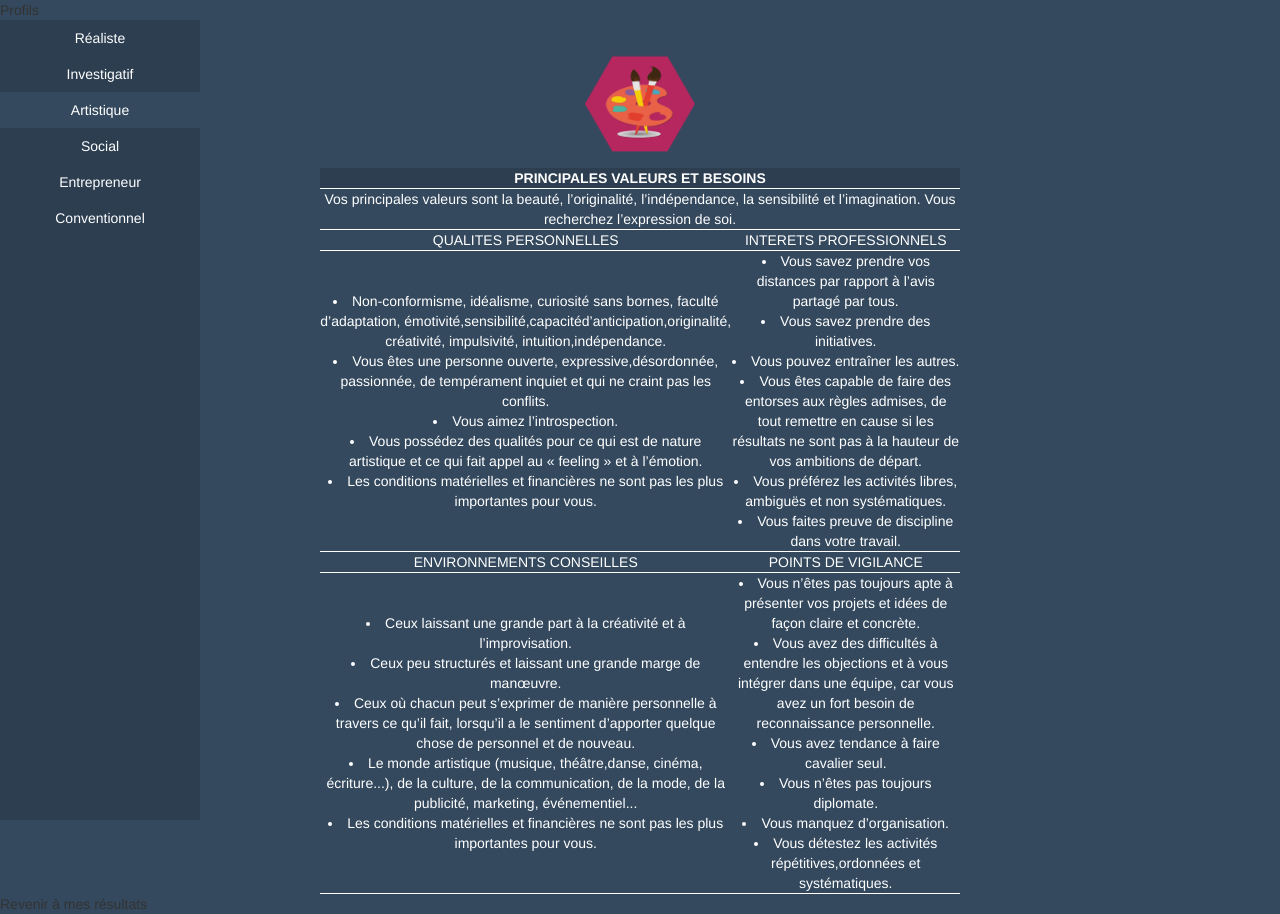
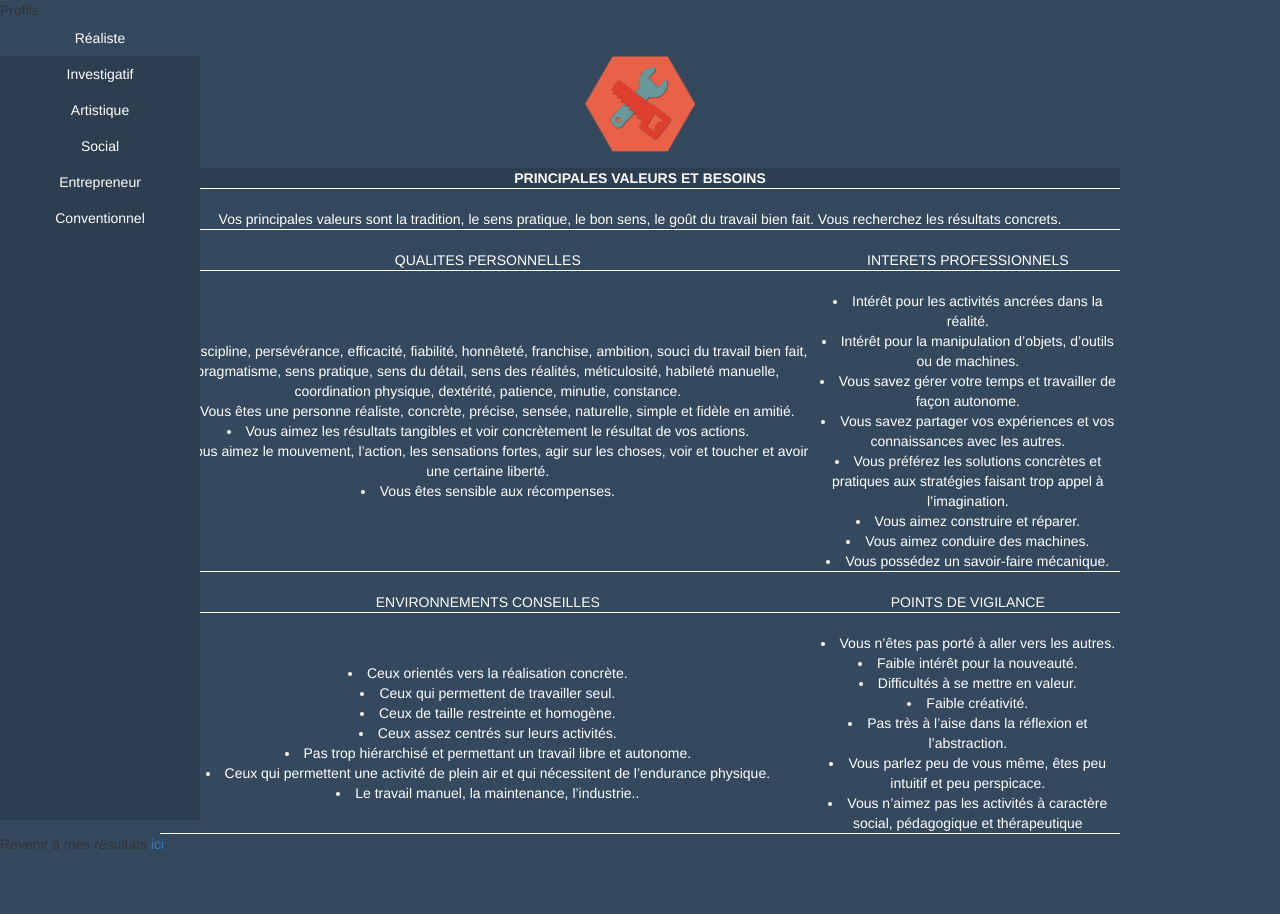
Before and after one commit to hardcoded/RIASEC, a PHP site: page /vue/v_artistique.php in a window 1280 px wide. After the commit the page ends 849 px from the top, so only its background shows below. Run offline with PHP 8.4, Linux system fonts and the light colour scheme.

Commit message:
remodifications mise en forme

```diff
--- a/html/vue/v_artistique.php
+++ b/html/vue/v_artistique.php
@@ -67,9 +67,9 @@ table, th, td {
 	</div>
 	<div>
 	<ul>
-	  <li><a href="?section=profils&profil=realiste">Réaliste</a></li>
+	  <li><a class="active" href="?section=profils&profil=realiste">Réaliste</a></li>
 	  <li><a href="?section=profils&profil=investigatif" >Investigatif</a></li>
-	  <li><a class="active" href="?section=profils&profil=artistique">Artistique</a></li>
+	  <li><a href="?section=profils&profil=artistique">Artistique</a></li>
 	  <li><a href="?section=profils&profil=social">Social</a></li>
 	  <li><a href="?section=profils&profil=entrepreneur">Entrepreneur</a></li>
 	  <li><a href="?section=profils&profil=conventionnel">Conventionnel</a></li>
@@ -77,63 +77,76 @@ table, th, td {
 	</div>
 
 	<div class = "titre2">
-	TYPE « ARTISTIQUE »
+	TYPE « REALISTE »
 	</div>
-	<img src="includes/artistique.png" style="margin-left:45%;width:10%;height:10%;" alt= "profil artistique"/>
+<img src="includes/realiste.png" style="margin-left:45%;width:10%;height:10%;">
 
 	<div align="center" style="overflow-x:auto;">
-		 <table style="width:50%">
+		 <table style="width:75%">
 		  <tr>
 		    <th>PRINCIPALES VALEURS ET BESOINS</th>
 		  </tr>
 		  <tr>
-		    <td>Vos principales valeurs sont la beauté, l’originalité, l’indépendance, la sensibilité et
-l’imagination. Vous recherchez l’expression de soi.</td>
+		    <td>
+		    <br/>
+		    Vos principales valeurs sont la tradition, le sens pratique, le bon sens, le goût du travail bien fait. Vous recherchez les résultats concrets.
+			</td>
 		  </tr>
+
 		</table>
 	</div>
 
-	<div align="center" style="overflow-x:auto;">
-		 <table style="width:50%">
+	<div align="center" text-align="justify" style="overflow-x:auto;">
+		 <table style="width:75%">
 		  <tr>
-		    <td>QUALITES PERSONNELLES</td>
-		    <td>INTERETS PROFESSIONNELS</td>
+		    <td>
+		    </br>QUALITES PERSONNELLES</td>
+		    <td></br>INTERETS PROFESSIONNELS</br></td>
 		  </tr>
 		  <tr>
 		    <td>
-		    		<li>Non-conformisme, idéalisme, curiosité sans bornes, faculté d’adaptation, émotivité,sensibilité,capacitéd’anticipation,originalité, créativité, impulsivité, intuition,indépendance.</li>
-		    		<li>Vous êtes une personne ouverte, expressive,désordonnée, passionnée, de tempérament inquiet et qui ne craint pas les conflits.</li>
-		    		<li>Vous aimez l’introspection.</li>
-		    		<li>Vous possédez des qualités pour ce qui est de nature artistique et ce qui fait appel au « feeling » et à l’émotion.</li>
-		    		<li>Les conditions matérielles et financières ne sont pas les plus importantes pour vous.</li>
+		    		<li>Discipline, persévérance, efficacité, fiabilité, honnêteté, franchise, ambition, souci du travail bien fait, pragmatisme, sens pratique, sens du détail, sens des réalités, méticulosité, habileté manuelle, coordination physique, dextérité, patience, minutie, constance.</li>
+		    		<li>Vous êtes une personne réaliste, concrète, précise, sensée, naturelle, simple et fidèle en amitié.</li>
+		    		<li>Vous aimez les résultats tangibles et voir concrètement le résultat de vos actions.</li>
+		    		<li>Vous aimez le mouvement, l’action, les sensations fortes, agir sur les choses, voir et toucher et avoir une certaine liberté.</li>
+		    		<li>Vous êtes sensible aux récompenses.</li>
 		    </td>
 		    <td>
-		    		<li>Vous savez prendre vos distances par rapport à l’avis partagé par tous.</li>
-		    		<li>Vous savez prendre des initiatives.</li>
-		    		<li>Vous pouvez entraîner les autres.</li>
-		    		<li>Vous êtes capable de faire des entorses aux règles admises, de tout remettre en cause si les résultats ne sont pas à la hauteur de vos ambitions de départ.</li>
-		    		<li>Vous préférez les activités libres, ambiguës et non systématiques.</li>
-		    		<li>Vous faites preuve de discipline dans votre travail.</li>
+		    </br>
+		    		<li>Intérêt pour les activités ancrées dans la réalité.</li>
+		    		<li>Intérêt pour la manipulation d’objets, d’outils ou de machines.</li>
+		    		<li>Vous savez gérer votre temps et travailler de façon autonome.</li>
+		    		<li>Vous savez partager vos expériences et vos connaissances avec les autres.</li>
+		    		<li>Vous préférez les solutions concrètes et pratiques aux stratégies faisant trop appel à l’imagination.</li>
+		    		<li>Vous aimez construire et réparer.</li>
+		    		<li>Vous aimez conduire des machines.</li>
+		    		<li>Vous possédez un savoir-faire mécanique.</li>
 		    </td>
 		  <tr>
-		    <td>ENVIRONNEMENTS CONSEILLES</td>
-		    <td>POINTS DE VIGILANCE</td>
+		    <td></br>ENVIRONNEMENTS CONSEILLES</td>
+		    <td></br>POINTS DE VIGILANCE</td>
 		  </tr>
 		  <tr>
 		    <td>
-		    		<li>Ceux laissant une grande part à la créativité et à l’improvisation.</li>
-		    		<li>Ceux peu structurés et laissant une grande marge de manœuvre.</li>
-		    		<li>Ceux où chacun peut s’exprimer de manière personnelle à travers ce qu’il fait, lorsqu’il a le sentiment d’apporter quelque chose de personnel et de nouveau.</li>
-		    		<li>Le monde artistique (musique, théâtre,danse, cinéma, écriture...), de la culture, de la communication, de la mode, de la publicité, marketing, événementiel...</li>
-		    		<li>Les conditions matérielles et financières ne sont pas les plus importantes pour vous.</li>
+		    </br>
+		    		<li>Ceux orientés vers la réalisation concrète.</li>
+		    		<li>Ceux qui permettent de travailler seul.</li>
+		    		<li>Ceux de taille restreinte et homogène.</li>
+		    		<li>Ceux assez centrés sur leurs activités.</li>
+		    		<li>Pas trop hiérarchisé et permettant un travail libre et autonome.</li>
+		    		<li>Ceux qui permettent une activité de plein air et qui nécessitent de l’endurance physique.</li>
+		    		<li>Le travail manuel, la maintenance, l’industrie..</li>
 		    </td>
 		    <td>
-		    		<li>Vous n’êtes pas toujours apte à présenter vos projets et idées de façon claire et concrète.</li>
-		    		<li>Vous avez des difficultés à entendre les objections et à vous intégrer dans une équipe, car vous avez un fort besoin de reconnaissance personnelle.</li>
-		    		<li>Vous avez tendance à faire cavalier seul.</li>
-		    		<li>Vous n’êtes pas toujours diplomate.</li>
-		    		<li>Vous manquez d’organisation.</li>
-		    		<li>Vous détestez les activités répétitives,ordonnées et systématiques.</li>
+		    </br>
+		    		<li>Vous n’êtes pas porté à aller vers les autres.</li>
+		    		<li>Faible intérêt pour la nouveauté.</li>
+		    		<li>Difficultés à se mettre en valeur.</li>
+		    		<li>Faible créativité.</li>
+		    		<li>Pas très à l’aise dans la réflexion et l’abstraction.</li>
+		    		<li>Vous parlez peu de vous même, êtes peu intuitif et peu perspicace.</li>
+		    		<li>Vous n’aimez pas les activités à caractère social, pédagogique et thérapeutique</li>
+
 		    </td>
 		  </tr>
 		</table>
@@ -142,7 +155,7 @@ l’imagination. Vous recherchez l’expression de soi.</td>
 
 
 	 <div text-align="center">
-  	Revenir à mes résultats <a href = "?=section='résultats'"> </a>
+  	Revenir à mes résultats <a href = "?=section='résultats'">ici </a>
   	</div>
 
   <div text-align="center">
--- a/html/vue/v_conventionnel.php
+++ b/html/vue/v_conventionnel.php
@@ -1,4 +1,4 @@
-!DOCTYPE html>
+<!DOCTYPE html>
 <html>
 	<head>
 		<meta charset="utf-8" />
--- a/html/vue/v_entrepreneur.php
+++ b/html/vue/v_entrepreneur.php
@@ -1,4 +1,4 @@
-!DOCTYPE html>
+<!DOCTYPE html>
 <html>
 	<head>
 		<meta charset="utf-8" />
```
Also changed, not shown: html/vue/v_resultats.php (+11 -0 lines).
